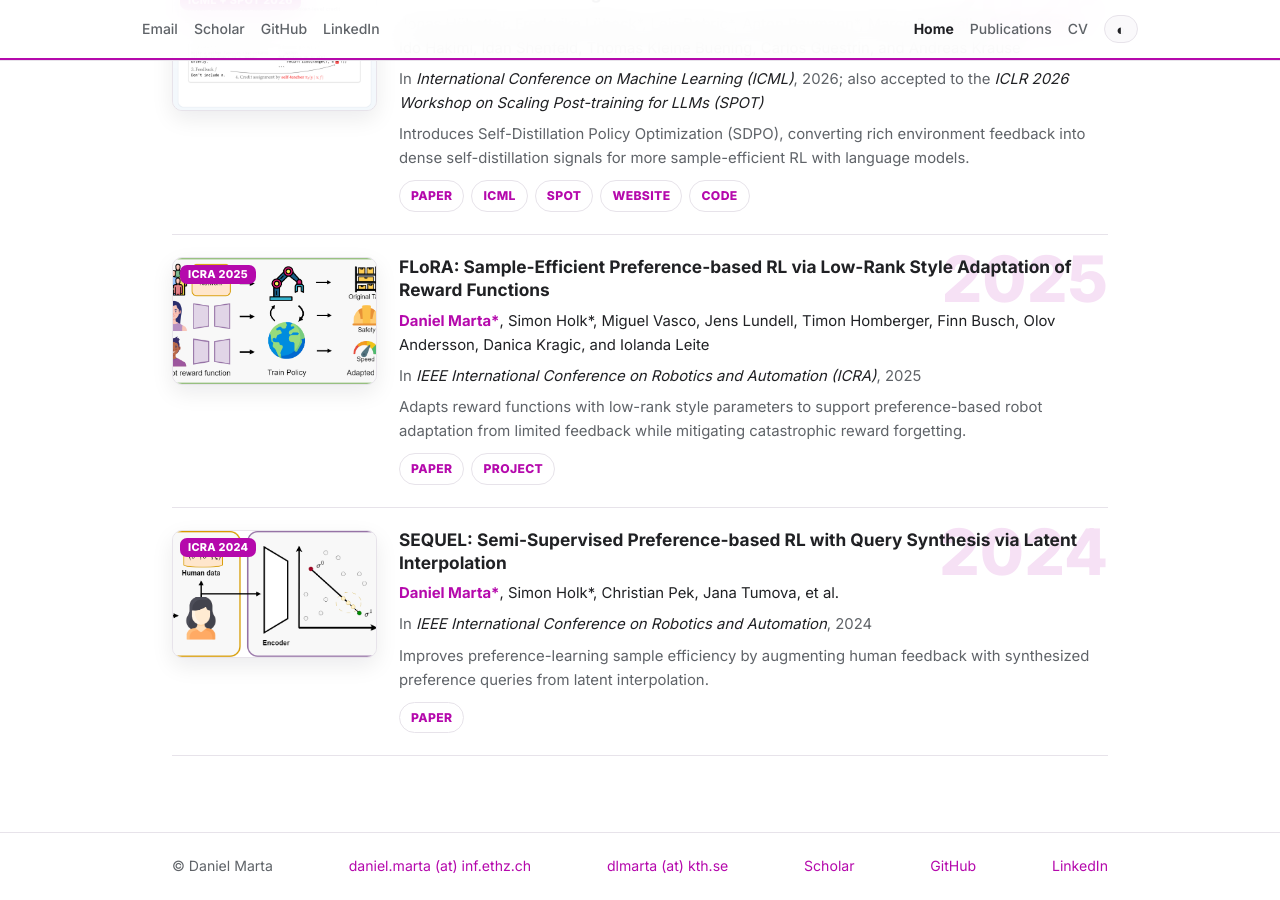
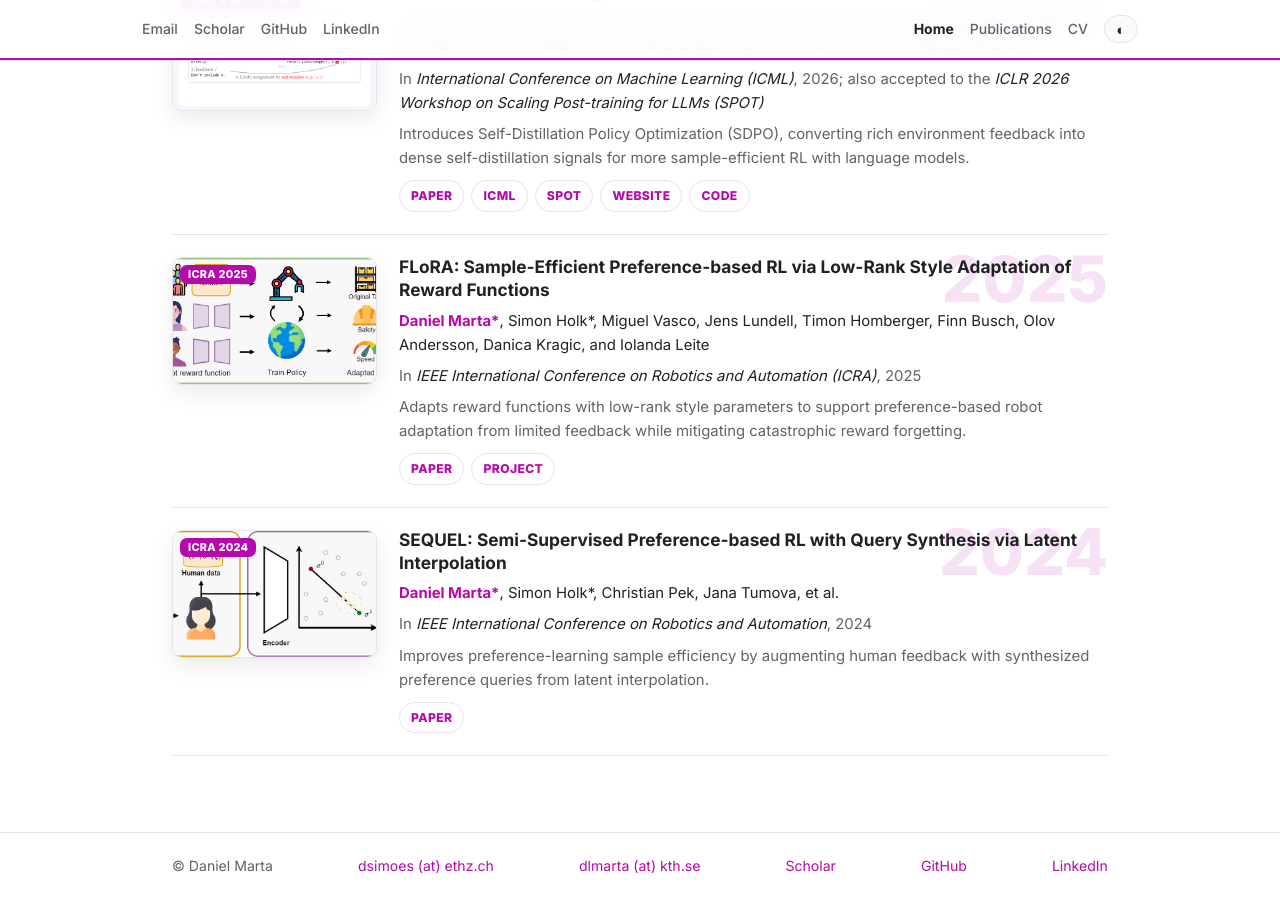
Before and after one commit to DanielLSM/daniellsm.github.io, a Jekyll site: the page index.html, which Jekyll copies as it is, in a window 1280 px wide and 900 px high, scrolled down 2761 px. Built offline with Jekyll 4.4.1, drawn with Linux system fonts in a browser that asks for light colours; a style sheet for code colours, icons or effects is not loaded.

Commit message:
Update contact email

```diff
--- a/_layouts/layout.html
+++ b/_layouts/layout.html
@@ -5,7 +5,7 @@
   <header class="site-nav">
     <div class="nav-inner">
       <div class="nav-social" aria-label="Social links">
-        <a href="mailto:daniel.marta@inf.ethz.ch" aria-label="Email">Email</a>
+        <a href="mailto:dsimoes@ethz.ch" aria-label="Email">Email</a>
         <a href="https://scholar.google.com/citations?user=sfM-khoAAAAJ&hl=en" target="_blank" rel="noopener" aria-label="Google Scholar">Scholar</a>
         <a href="https://github.com/DanielLSM/" target="_blank" rel="noopener" aria-label="GitHub">GitHub</a>
         <a href="https://www.linkedin.com/in/daniel-marta-556b4023/" target="_blank" rel="noopener" aria-label="LinkedIn">LinkedIn</a>
@@ -28,7 +28,7 @@
   <footer class="site-footer">
     <div class="footer-inner">
       <span>© Daniel Marta</span>
-      <span><a href="mailto:daniel.marta@inf.ethz.ch">daniel.marta (at) inf.ethz.ch</a></span>
+      <span><a href="mailto:dsimoes@ethz.ch">dsimoes (at) ethz.ch</a></span>
       <span><a href="mailto:dlmarta@kth.se">dlmarta (at) kth.se</a></span>
       <span><a href="https://scholar.google.com/citations?user=sfM-khoAAAAJ&hl=en" target="_blank" rel="noopener">Scholar</a></span>
       <span><a href="https://github.com/DanielLSM/" target="_blank" rel="noopener">GitHub</a></span>
--- a/index.html
+++ b/index.html
@@ -24,7 +24,7 @@
   <header class="site-nav">
     <div class="nav-inner">
       <div class="nav-social" aria-label="Social links">
-        <a href="mailto:daniel.marta@inf.ethz.ch" aria-label="Email">Email</a>
+        <a href="mailto:dsimoes@ethz.ch" aria-label="Email">Email</a>
         <a href="https://scholar.google.com/citations?user=sfM-khoAAAAJ&hl=en" target="_blank" rel="noopener" aria-label="Google Scholar">Scholar</a>
         <a href="https://github.com/DanielLSM/" target="_blank" rel="noopener" aria-label="GitHub">GitHub</a>
         <a href="https://www.linkedin.com/in/daniel-marta-556b4023/" target="_blank" rel="noopener" aria-label="LinkedIn">LinkedIn</a>
@@ -178,7 +178,7 @@
   <footer class="site-footer">
     <div class="footer-inner">
       <span>© Daniel Marta</span>
-      <span><a href="mailto:daniel.marta@inf.ethz.ch">daniel.marta (at) inf.ethz.ch</a></span>
+      <span><a href="mailto:dsimoes@ethz.ch">dsimoes (at) ethz.ch</a></span>
       <span><a href="mailto:dlmarta@kth.se">dlmarta (at) kth.se</a></span>
       <span><a href="https://scholar.google.com/citations?user=sfM-khoAAAAJ&hl=en" target="_blank" rel="noopener">Scholar</a></span>
       <span><a href="https://github.com/DanielLSM/" target="_blank" rel="noopener">GitHub</a></span>
--- a/research.html
+++ b/research.html
@@ -24,7 +24,7 @@
   <header class="site-nav">
     <div class="nav-inner">
       <div class="nav-social" aria-label="Social links">
-        <a href="mailto:daniel.marta@inf.ethz.ch" aria-label="Email">Email</a>
+        <a href="mailto:dsimoes@ethz.ch" aria-label="Email">Email</a>
         <a href="https://scholar.google.com/citations?user=sfM-khoAAAAJ&hl=en" target="_blank" rel="noopener" aria-label="Google Scholar">Scholar</a>
         <a href="https://github.com/DanielLSM/" target="_blank" rel="noopener" aria-label="GitHub">GitHub</a>
         <a href="https://www.linkedin.com/in/daniel-marta-556b4023/" target="_blank" rel="noopener" aria-label="LinkedIn">LinkedIn</a>
@@ -216,7 +216,7 @@
   <footer class="site-footer">
     <div class="footer-inner">
       <span>© Daniel Marta</span>
-      <span><a href="mailto:daniel.marta@inf.ethz.ch">daniel.marta (at) inf.ethz.ch</a></span>
+      <span><a href="mailto:dsimoes@ethz.ch">dsimoes (at) ethz.ch</a></span>
       <span><a href="mailto:dlmarta@kth.se">dlmarta (at) kth.se</a></span>
       <span><a href="https://scholar.google.com/citations?user=sfM-khoAAAAJ&hl=en" target="_blank" rel="noopener">Scholar</a></span>
       <span><a href="https://github.com/DanielLSM/" target="_blank" rel="noopener">GitHub</a></span>
--- a/research/index.html
+++ b/research/index.html
@@ -24,7 +24,7 @@
   <header class="site-nav">
     <div class="nav-inner">
       <div class="nav-social" aria-label="Social links">
-        <a href="mailto:daniel.marta@inf.ethz.ch" aria-label="Email">Email</a>
+        <a href="mailto:dsimoes@ethz.ch" aria-label="Email">Email</a>
         <a href="https://scholar.google.com/citations?user=sfM-khoAAAAJ&hl=en" target="_blank" rel="noopener" aria-label="Google Scholar">Scholar</a>
         <a href="https://github.com/DanielLSM/" target="_blank" rel="noopener" aria-label="GitHub">GitHub</a>
         <a href="https://www.linkedin.com/in/daniel-marta-556b4023/" target="_blank" rel="noopener" aria-label="LinkedIn">LinkedIn</a>
@@ -216,7 +216,7 @@
   <footer class="site-footer">
     <div class="footer-inner">
       <span>© Daniel Marta</span>
-      <span><a href="mailto:daniel.marta@inf.ethz.ch">daniel.marta (at) inf.ethz.ch</a></span>
+      <span><a href="mailto:dsimoes@ethz.ch">dsimoes (at) ethz.ch</a></span>
       <span><a href="mailto:dlmarta@kth.se">dlmarta (at) kth.se</a></span>
       <span><a href="https://scholar.google.com/citations?user=sfM-khoAAAAJ&hl=en" target="_blank" rel="noopener">Scholar</a></span>
       <span><a href="https://github.com/DanielLSM/" target="_blank" rel="noopener">GitHub</a></span>
```
Also changed, not shown: 1 other file.
